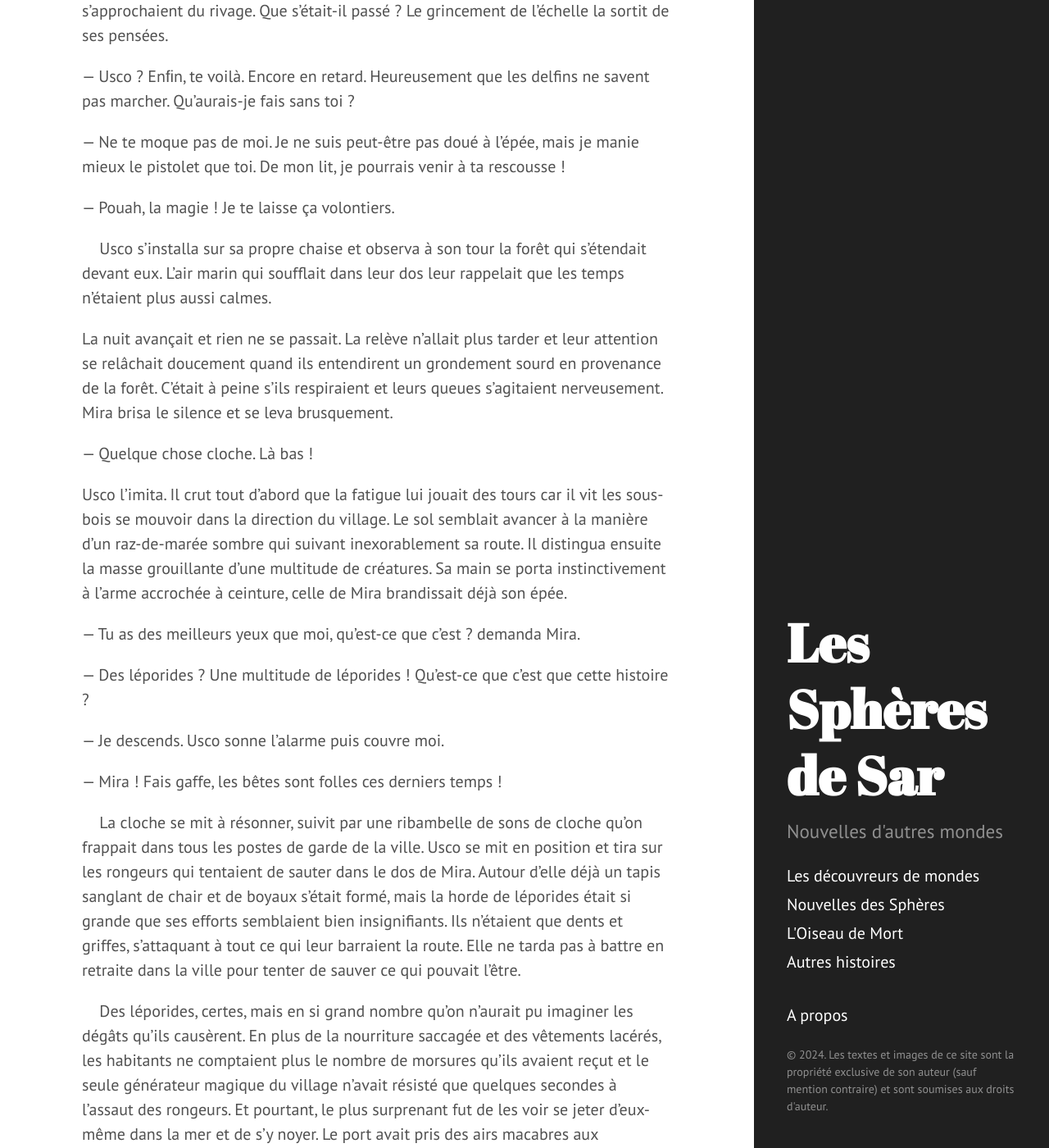
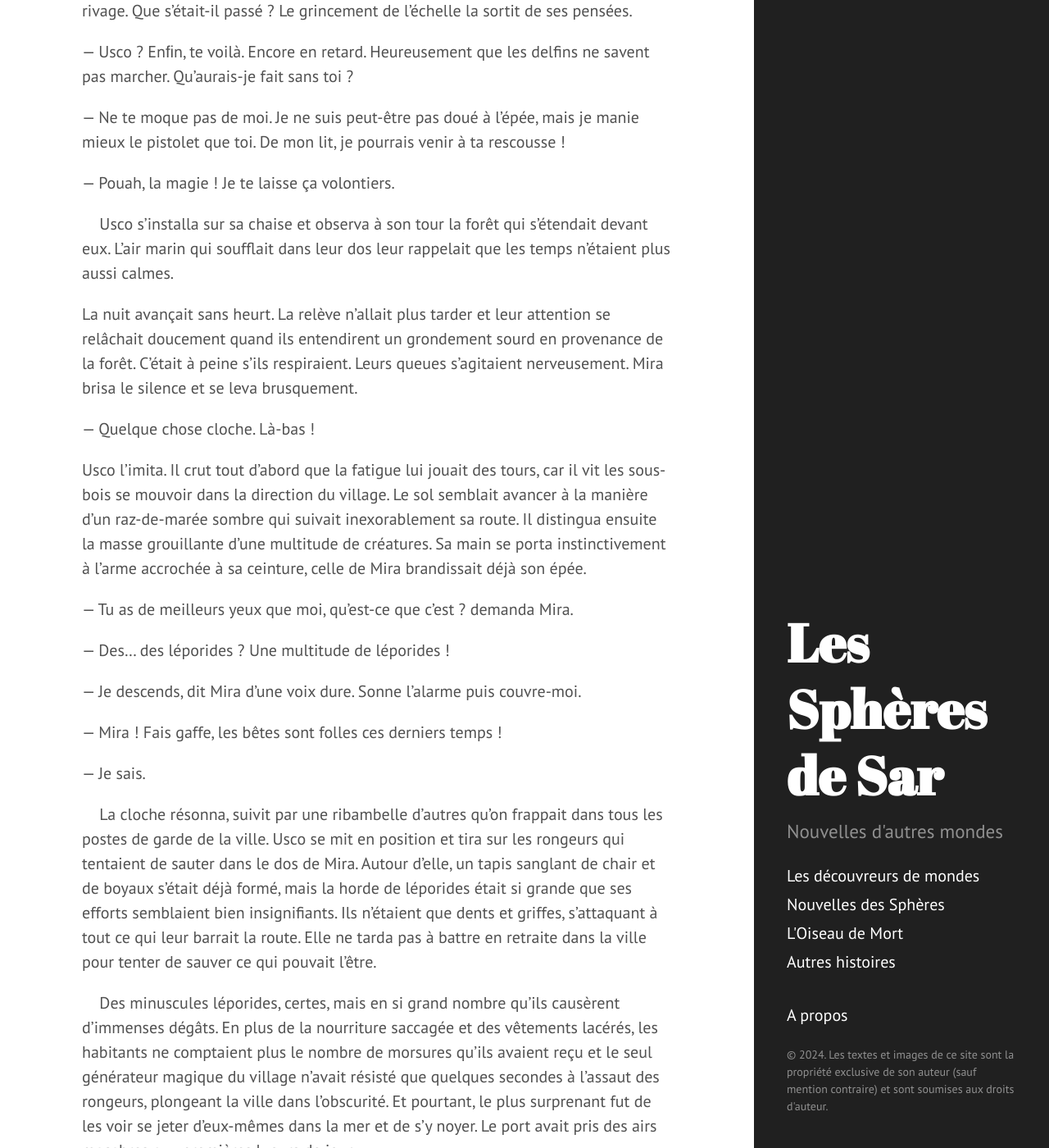
Before and after one commit to spheresdesar/shortstories, a Jekyll site: the page built from _posts/2016-08-01-encore une attaque.md, in a window 1280 px wide and 1400 px high, scrolled down 762 px. Shown: the whole window at 82% size. Built offline with Jekyll 4.4.1, drawn with Linux system fonts in a browser that asks for light colours; some of the changed text lies outside the part shown.

Commit message:
Corrections Encore une attaque

```diff
--- a/_posts/2016-08-01-encore une attaque.md
+++ b/_posts/2016-08-01-encore une attaque.md
@@ -6,52 +6,55 @@
 ---
 &nbsp;&nbsp;&nbsp;&nbsp;*Encore une attaque. La troisième en une semaine. La ville est en état d'alerte, les marins ne veulent plus sortir en mer et pourtant ils n'ont pas vraiment le choix. Vous savez, les chats et le poisson...*
 
-&nbsp;&nbsp;&nbsp;&nbsp;Mira était une Nimravi, un peuple d’êtres félins vivant dans les archipels d’Orianesse. Si la plupart des miliciens préféraient s’équiper d’un pistolet, n’exigeant aucune condition physique particulière ni la moindre sensibilité magique, Mira quant à elle ne jurait que par son épée. C’est en tenue complète qu’elle quitta les dortoirs sous les derniers rayons de soleil et s’engouffra dans les ruelles de la petite ville portuaire. L’agitation de la journée s’était calmée et les lampadaires s’allumèrent dans un petit grésillement singulier. Elle se dirigeait vers l’entrée nord, bien qu’aucune porte n’en marquait l’emplacement, c’est ainsi qu’on l’appelait. À une centaine de mètres, une petite tour se dressait en dominant la forêt qui s’étendait par-delà. Mira grimpa à l’échelle et s'installa sur sa chaise. Ainsi commença la première garde.
+&nbsp;&nbsp;&nbsp;&nbsp;Mira était une Nimravi, un peuple d’êtres félins vivant dans les archipels d’Amidor. Si la plupart des miliciens préféraient s’équiper d’un pistolet impérial, n’exigeant aucune condition physique particulière ni la moindre sensibilité magique, Mira quant à elle ne jurait que par son épée. C’est en tenue complète qu’elle quitta les dortoirs sous les derniers rayons de soleil et s’engouffra dans les ruelles de la petite ville portuaire. L’agitation de la journée s’était calmée et les lampadaires s’allumèrent dans un petit grésillement singulier. Elle se dirigeait vers l’entrée nord, bien qu’aucune porte n’en marquait l’emplacement, c’est ainsi qu’on l’appelait. À une centaine de mètres, une tour se dressait pour dominer la forêt qui s’étendait par-delà. Mira grimpa à l’échelle et s'installa sur sa chaise. Ainsi commença la première garde.
 
-Comme d'habitude son équipier était en retard, ce qui lui laissa le temps de penser. Les évènements de la journée tourbillonnaient dans sa tête. Une nouvelle attaque de delfins, deux hommes noyés et plusieurs autres blessés. Et dire qu'un mois auparavant, les enfants jouaient avec ces paisibles créatures quand elles s’approchaient du rivage. Que s’était-il passé ? Le grincement de l’échelle la sortit de ses pensées.
+Comme d'habitude, son équipier était en retard, ce qui lui laissa le temps de penser. Les évènements de la journée tourbillonnaient dans sa tête. Une nouvelle attaque de delfins, deux hommes noyés et plusieurs blessés. Et dire qu'un mois auparavant, les enfants jouaient avec ces paisibles créatures quand elles s’approchaient du rivage. Que s’était-il passé ? Le grincement de l’échelle la sortit de ses pensées.
 
-— Usco ? Enﬁn, te voilà. Encore en retard. Heureusement que les delfins ne savent pas marcher. Qu'aurais-je fais sans toi ?
+— Usco ? Enﬁn, te voilà. Encore en retard. Heureusement que les delfins ne savent pas marcher. Qu'aurais-je fait sans toi ?
 
 — Ne te moque pas de moi. Je ne suis peut-être pas doué à l'épée, mais je manie mieux le pistolet que toi. De mon lit, je pourrais venir à ta rescousse !
 
 — Pouah, la magie ! Je te laisse ça volontiers.<!--more-->
 
 
-&nbsp;&nbsp;&nbsp;&nbsp;Usco s'installa sur sa propre chaise et observa à son tour la forêt qui s'étendait devant eux. L'air marin qui soufflait dans leur dos leur rappelait que les temps n'étaient plus aussi calmes.
+&nbsp;&nbsp;&nbsp;&nbsp;Usco s'installa sur sa chaise et observa à son tour la forêt qui s'étendait devant eux. L'air marin qui soufflait dans leur dos leur rappelait que les temps n'étaient plus aussi calmes.
 
-La nuit avançait et rien ne se passait. La relève n’allait plus tarder et leur attention se relâchait doucement quand ils entendirent un grondement sourd en provenance de la forêt. C’était à peine s’ils respiraient et leurs queues s'agitaient nerveusement. Mira brisa le silence et se leva brusquement.
+La nuit avançait sans heurt. La relève n’allait plus tarder et leur attention se relâchait doucement quand ils entendirent un grondement sourd en provenance de la forêt. C’était à peine s’ils respiraient. Leurs queues s'agitaient nerveusement. Mira brisa le silence et se leva brusquement.
 
-— Quelque chose cloche. Là bas !
+— Quelque chose cloche. Là-bas !
 
-Usco l'imita. Il crut tout d’abord que la fatigue lui jouait des tours car il vit les sous-bois se mouvoir dans la direction du village. Le sol semblait avancer à la manière d’un raz-de-marée sombre qui suivant inexorablement sa route. Il distingua ensuite la masse grouillante d’une multitude de créatures. Sa main se porta instinctivement à l'arme accrochée à ceinture, celle de Mira brandissait déjà son épée.
+Usco l'imita. Il crut tout d’abord que la fatigue lui jouait des tours, car il vit les sous-bois se mouvoir dans la direction du village. Le sol semblait avancer à la manière d’un raz-de-marée sombre qui suivait inexorablement sa route. Il distingua ensuite la masse grouillante d’une multitude de créatures. Sa main se porta instinctivement à l'arme accrochée à sa ceinture, celle de Mira brandissait déjà son épée.
 
-— Tu as des meilleurs yeux que moi, qu'est-ce que c'est ? demanda Mira.
+— Tu as de meilleurs yeux que moi, qu'est-ce que c'est ? demanda Mira.
 
-— Des léporides ? Une multitude de léporides ! Qu'est-ce que c'est que cette histoire ?
+— Des... des léporides ? Une multitude de léporides !
 
-— Je descends. Usco sonne l'alarme puis couvre moi.
+— Je descends, dit Mira d'une voix dure. Sonne l'alarme puis couvre-moi.
 
 — Mira ! Fais gaffe, les bêtes sont folles ces derniers temps !
 
+— Je sais.
 
-&nbsp;&nbsp;&nbsp;&nbsp;La cloche se mit à résonner, suivit par une ribambelle de sons de cloche qu’on frappait dans tous les postes de garde de la ville. Usco se mit en position et tira sur les rongeurs qui tentaient de sauter dans le dos de Mira. Autour d’elle déjà un tapis sanglant de chair et de boyaux s’était formé, mais la horde de léporides était si grande que ses efforts semblaient bien insignifiants. Ils n’étaient que dents et griffes, s’attaquant à tout ce qui leur barraient la route. Elle ne tarda pas à battre en retraite dans la ville pour tenter de sauver ce qui pouvait l’être.
 
-&nbsp;&nbsp;&nbsp;&nbsp;Des léporides, certes, mais en si grand nombre qu'on n'aurait pu imaginer les dégâts qu’ils causèrent. En plus de la nourriture saccagée et des vêtements lacérés, les habitants ne comptaient plus le nombre de morsures qu'ils avaient reçut et le seule générateur magique du village n'avait résisté que quelques secondes à l’assaut des rongeurs. Et pourtant, le plus surprenant fut de les voir se jeter d'eux-même dans la mer et de s'y noyer.
-Le port avait pris des airs macabres aux premières lueurs de jour. L’émotion de la nuit passée, les habitants entreprirent de monter des défenses.
+&nbsp;&nbsp;&nbsp;&nbsp;La cloche résonna, suivit par une ribambelle d'autres qu’on frappait dans tous les postes de garde de la ville. Usco se mit en position et tira sur les rongeurs qui tentaient de sauter dans le dos de Mira. Autour d’elle, un tapis sanglant de chair et de boyaux s’était déjà formé, mais la horde de léporides était si grande que ses efforts semblaient bien insignifiants. Ils n’étaient que dents et griffes, s’attaquant à tout ce qui leur barrait la route. Elle ne tarda pas à battre en retraite dans la ville pour tenter de sauver ce qui pouvait l’être.
 
-— Ça ne peut plus durer. Y'a quelque chose de pas normal, dit Mira alors qu'elle portait à sa bouche une gourde.
+&nbsp;&nbsp;&nbsp;&nbsp;Des minuscules léporides, certes, mais en si grand nombre qu'ils causèrent d'immenses dégâts. En plus de la nourriture saccagée et des vêtements lacérés, les habitants ne comptaient plus le nombre de morsures qu'ils avaient reçu et le seul générateur magique du village n'avait résisté que quelques secondes à l’assaut des rongeurs, plongeant la ville dans l'obscurité. Et pourtant, le plus surprenant fut de les voir se jeter d'eux-mêmes dans la mer et de s'y noyer. Le port avait pris des airs macabres aux premières lueurs de jour.
+
+L’émotion de la nuit passée, les habitants entreprirent de monter des défenses.
+
+— Ça ne peut plus durer. Il se passe quelque chose de pas normal, c'est très mauvais signe, déclara Mira alors qu'elle portait à sa bouche une gourde.
 
 — Ah bon ? Tu crois ça ? répondit avec sarcasme Usco qui s'était assis pour reprendre son soufﬂe.
 
-— Joue pas au plus malin, tu sais très bien ce que je veux dire. On monte une palissade autour du village pour se protéger des attaques de léporides je te rappelle.
+— Ne joue pas au plus malin, tu sais très bien ce que je veux dire. On monte une palissade autour du village pour se protéger des attaques de léporides je te rappelle.
 
 — Déjà qu'on manque de bois, toute notre réserve et celle de l'année prochaine passe dans cette muraille. Mais après les delfins et les léporides, ça sera quoi ?
 
-— Tu avais raison, les bêtes sont folles.
+— Les bêtes sont folles, comme tu dis, mais pour quelle raison ?
 
-Les autres travailleurs étaient tous volontaires mais bien peu avaient l'espoir que cet entreprise rencontre un réel succès. A chaque attaque, les dégâts étaient plus important et ça ne serait pas ce rempart de bois qui les protégerait. Elle dut s’avouer qu'elle était du même avis qu’eux.
+Les autres travailleurs étaient tous volontaires, mais bien peu avaient l'espoir que cette entreprise rencontre un réel succès. Une seule attaque et il faudrait recommencer.
 
-— Quelque chose déboussole ces créatures. Ce n'est pas la colère que j'ai vu dans les yeux mais plutôt la peur, dit-elle tout bas, pour elle-même.
+— Quelque chose déboussole ces créatures, continua-t-elle à voix basse, comme pour elle-même. Ce n'est pas la colère que j'ai vue dans leurs yeux, mais la peur.
 
 Ils continuèrent leur tâche en silence, des pensées sombres en tête.
 
@@ -62,57 +65,59 @@
 
 Un craquement soudain dans son dos la surprit, elle se retourna et dégaina son épée. Elle fut éblouie par la lumière d'une torche.
 
-— C'est moi Mira ! Déconne pas, si tu me troues ici ma femme va me tuer, encore une fois.
+— C'est moi ! Déconne pas, si tu me troues ici ma femme va me tuer, encore une fois.
 
-— Usco ? Qu'est-ce que tu fais là ? Il fait déjà nuit, je ne m'en étais même pas aperçu.
+— Usco ? Qu'est-ce que tu fais là ?
 
 Elle rangea son épée dans son fourreau et jeta un coup d’œil au ciel, le temps tournait à l'orage et la nuit s'annonçait agitée.
 
-— On m'a envoyé te chercher. Tu as trouvé quelque chose ?
+— Le temps se gâte. On m'a envoyé te chercher. Tu as trouvé quelque chose ?
 
 — Oui et non.
 
-Un premier éclair gronda non loin, éclairant subitement les environs.
+Un premier éclair gronda non loin, éclairant brièvement les environs.
 
 Alors cette chose apparut.
 
-Elle cru d’abord à un léporide géant puis elle distingua les immenses bois d’un cerva. Il était auréolé d'une lumière électrique et qui ﬁxait les deux nimravis.
+Elle crut d’abord à un léporide géant puis elle distingua les immenses bois d’un cerva. Il était auréolé d'une lumière électrique et qui ﬁxait les deux nimravis.
 
-Mira sorti à nouveau son épée alors qu'Usco se jeta à genoux.
+Mira sortit à nouveau son épée alors qu'Usco se jeta à genoux.
 
 — C'est un avatar !
 
-— Usco lève toi et sort ton arme ! Arrête avec ces histoires d'esprits ou tu les rejoindras bien assez tôt !
+— Usco lève toi et sort ton arme ! Un esprit n'apparait pas sans raison.
 
 La créature se retourna et bondit à la limite de leur champ de vision. Usco se leva et la suivit.
 
 — Qu'est-ce que tu fais ? Usco ! cria Mira.
 — Il veut nous montrer quelque chose. Tu voulais savoir ce qui se passait ? Je suis sûr qu'il a la réponse.
 
-À contrecœur, Mira lui emboîtait le pas. À chaque fois qu'ils se rapprochaient de la créature, celle-ci s'éloignait pour s’arrêter plus loin. Au bout d'une centaine de mètres, elle s'arrêta net puis disparut dans un nouvelle éclair. La pluie commençait à goutter à travers la frondaison, Mira était épuisée et perdait patience.
+À contrecœur, Mira lui emboîtait le pas. À chaque fois qu'ils se rapprochaient de la créature, celle-ci s'éloignait pour s’arrêter plus loin. Au bout d'une centaine de mètres, elle s'arrêta net puis disparut dans un nouvel éclair. La pluie commençait à goutter à travers la frondaison, Mira était épuisée et perdait patience.
 
 — On a l'air malin au milieu de la forêt en plein orage à courir après des mirages, dit Mira alors qu'elle se préparait à rebrousser chemin.
 
 — Mira, chuchota-t-il en montrant le sol devant lui. Regarde ça.
 
-Son pelage se mit à frémir, l'air ambiant était électrique et à l'endroit où se trouvait la créature quelques instants plus tôt se trouvait une déchirure béante dans le sol. Mira passa devant un Usco tétanisé et s'approcha de l'anomalie. Des milliers de ﬁlaments colorés se tordaient sous ses yeux, fouettant l'air à chaque fois qu’ils se braisaient et formaient de nouveaux filaments. Ils semblaient venir d'une boule située au fond de la déchirure, torturée et imprécise.
+Son pelage se mit à frémir, l'air ambiant était électrique et, à l'endroit où se trouvait la créature quelques instants plus tôt, se trouvait une déchirure béante dans le sol. Mira passa devant un Usco tétanisé et s'approcha de l'anomalie. Des milliers de ﬁlaments colorés se tordaient sous ses yeux, fouettant l'air à chaque fois qu’ils se brisaient et formaient de nouveaux filaments. Ils semblaient venir d'une boule située au fond de la déchirure, torturée et imprécise.
 
-— Qu'est-ce que c'est d'après toi, Mira ? Ce trou tout noir me ﬁche la trouille, on devrait partir et en parler aux ingénieurs magiques. C’est pas pour nous ça !
+— Qu'est-ce que c'est d'après toi, Mira ? Ce trou me ﬁche la trouille, on devrait jeter une torche pour l'éclairer ?
 
-Il recula prudemment.
+Il avança prudemment.
 
-— Tout noir ? On dirait un vrai feu d'artiﬁce là dedans !
+— L'éclairer ? C'est un vrai feu d'artiﬁce là-dedans !
 
 Il la regarda avec surprise.
 
-— Ne me dis pas que tu ne vois rien ? Ça put la magie ce truc, et de la dangereuse en plus. Je comprends ces bestioles, ça me donne déjà mal au crâne. Tu as raison, on va confier ça aux ingénieurs magiques.
+— Il y fait aussi sombre que l'Éther.
 
-Un ﬁlament plus gros que les autres commença à s'agiter tout près d'Usco, sentant le brin prêt à se briser Mira tira son camarade juste à temps. L'énergie fut malgré tout suffisamment prêt pour échauffer son pistolet qui attira la magie comme un paratonnerre.
+— Non. Ne me dis pas que tu ne vois rien ? Ça put la magie ce truc, et de la dangereuse en plus. Je comprends ces bestioles, ça me donne déjà mal au crâne. Recule, on va confier ça aux ingénieurs magiques.
 
-— C'était quoi ça ? s'écria-t-il en jetant à terre son arme qui jetait de petites étincelles. Comment tu... ?
+Un ﬁlament plus gros que les autres s'agita tout près d'Usco. Sentant le brin prêt à se briser, Mira tira son camarade juste à temps. L'énergie fut malgré tout suffisamment proche pour échauffer son pistolet qui attira la magie comme un paratonnerre.
+
+— C'était quoi ça ? s'écria-t-il en jetant à terre son arme qui jetait de petites étincelles. Comment tu as su ?
 
 
-*Moi ? Avoir un potentiel magique ? Ça me fait une belle jambe. Je refuse, je ne veux pas toucher à cette chose. On m'a dit que j'avais vu une espèce de nœud, un point stable de transit magique. Sauf que celui n'avait rien de stable ! Notre ingénieur en a déduit que c'était sans doute la cause de tous nos problèmes. La solution ? Ça par contre, il a pas plus d’idée que moi.*
+*Moi ? Avoir un potentiel magique ? Ça me fait une belle jambe. Je refuse, je ne veux pas toucher à cette chose. On m'a dit que j'avais vu une espèce de nœud, un point stable de transit magique. Sauf que celui n'avait rien de stable ! Notre ingénieur en a déduit que c'était sans doute la cause de tous nos problèmes. Sa solution ? M'envoyer dans l'Empire. Jamais de la vie je n'irai chez les peaux lisses !*
 
 
 A.K.
```
